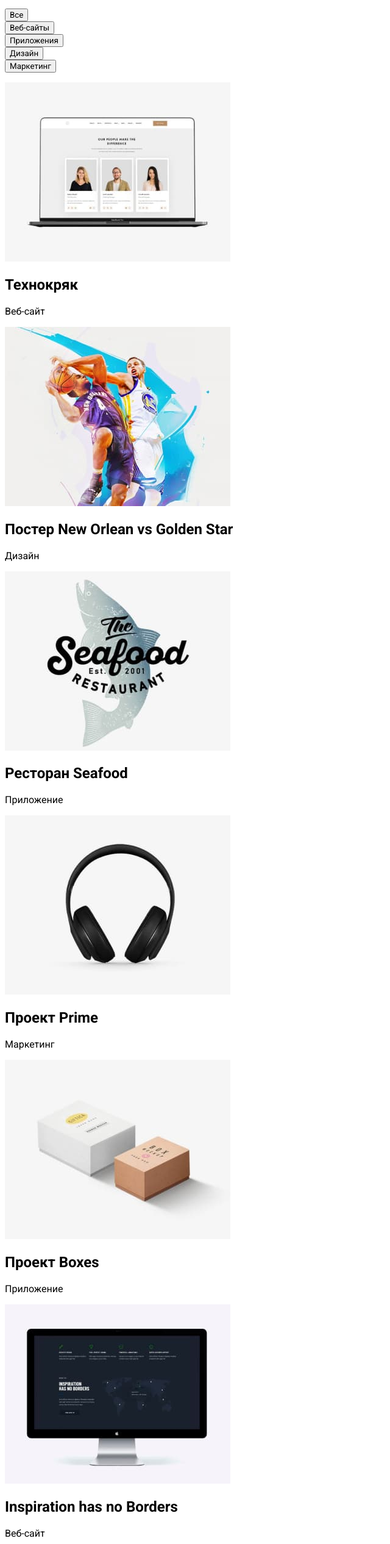
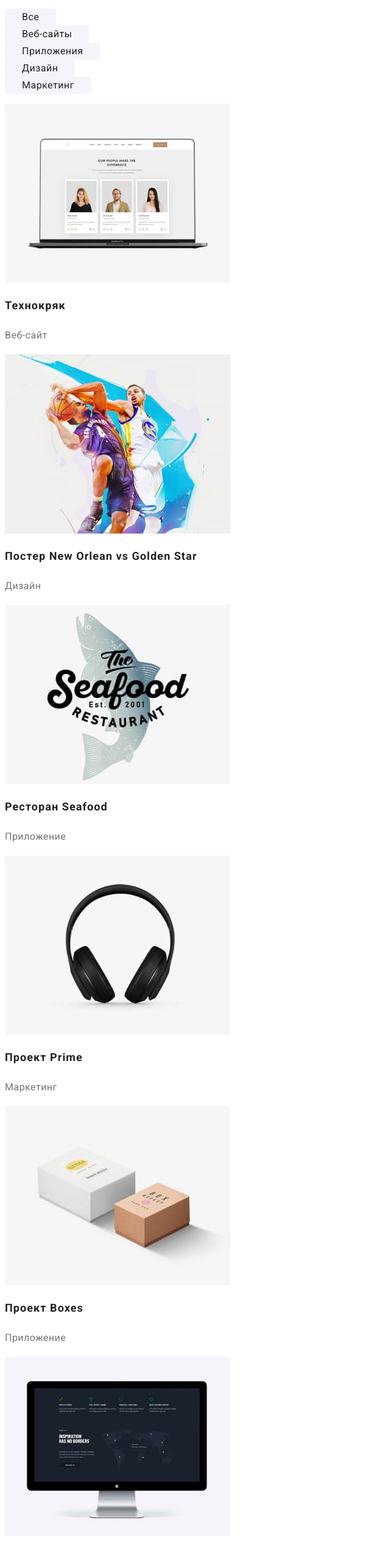
Before and after one commit to TarasGuzilov/goit-markup-hw-02, a plain HTML site: page portfolio.html in a window 1280 px wide. Shown: the part 168-2700 px from the top of the page at 61% size, without its empty margins (0-640 px from the left). Drawn offline with Linux system fonts and the light colour scheme.

Commit message:
CSS оформление страницы "Портфолио"

```diff
--- a/css/styles.css
+++ b/css/styles.css
@@ -27,7 +27,7 @@ footer {
 /* Logotype */
 .header-logo {
   font-family: Raleway, sans-serif;
-  font-weight: bold;
+  font-weight: 700;
   font-size: 26px;
   line-height: 1.19;
   letter-spacing: 0.03em;
@@ -78,14 +78,14 @@ footer {
 }
 .hero-button-text {
   color: #ffffff;
-  font-weight: bold;
+  font-weight: 700;
   font-size: 16px;
   line-height: 1.875;
 }
 
 /* Features section */
 .features-headings {
-  font-weight: bold;
+  font-weight: 700;
   font-size: 14px;
   line-height: 1.14;
   letter-spacing: 0.03em;
@@ -100,7 +100,7 @@ footer {
 
 /* What we are doing section */
 .webstudio-h2 {
-  font-weight: bold;
+  font-weight: 700;
   font-size: 36px;
   line-height: 1.17;
   text-align: center;
@@ -124,11 +124,48 @@ footer {
   letter-spacing: 0.03em;
 }
 
+/* Filters section */
+.filter-button {
+  background-color: #f5f4fa;
+  border-radius: 4px;
+  border: none;
+}
+.filter-button-text {
+  color: var(--title-text-color);
+  font-weight: 500;
+  font-size: 16px;
+  line-height: 1.63;
+  text-align: center;
+  letter-spacing: 0.03em;
+  padding: 6px 22px;
+}
+.filter-button:focus,
+.filter-button:hover {
+  background-color: var(--active-link-color);
+}
+.filter-button:hover .filter-button-text,
+.filter-button:focus .filter-button-text {
+  color: #ffffff;
+}
+.filter-project-name {
+  color: var(--title-text-color);
+  font-weight: 700;
+  font-size: 18px;
+  line-height: 2;
+  letter-spacing: 0.06em;
+}
+.filter-project-type {
+  color: var(--text-color);
+  font-size: 16px;
+  line-height: 30px;
+  letter-spacing: 0.03em;
+}
+
 /* Footer */
 .footer-logo {
   color: #ffffff;
   font-family: Raleway, sans-serif;
-  font-weight: bold;
+  font-weight: 700;
   font-size: 26px;
   line-height: 1.19;
   letter-spacing: 0.03em;
@@ -138,8 +175,8 @@ footer {
   font-size: 14px;
   line-height: 1.71;
   letter-spacing: 0.03em;
-  font-style: normal;
 }
 .footer-link {
   color: rgba(255, 255, 255, 0.6);
+  font-style: normal;
 }
--- a/portfolio.html
+++ b/portfolio.html
@@ -40,19 +40,24 @@
             <!--Filters-->
             <ul>
                 <li>
-                    <button type="button">Все</button>
+                    <button type="button" class="filter-button">
+                        <span class="filter-button-text">Все</span></button>
                 </li>
                 <li>
-                    <button type="button">Веб-сайты</button>
+                    <button type="button" class="filter-button">
+                        <span class="filter-button-text">Веб-сайты</span></button>
                 </li>
                 <li>
-                    <button type="button">Приложения</button>
+                    <button type="button" class="filter-button">
+                        <span class="filter-button-text">Приложения</span></button>
                 </li>
                 <li>
-                    <button type="button">Дизайн</button>
+                    <button type="button" class="filter-button">
+                        <span class="filter-button-text">Дизайн</span></button>
                 </li>
                 <li>
-                    <button type="button">Маркетинг</button>
+                    <button type="button" class="filter-button">
+                        <span class="filter-button-text">Маркетинг</span></button>
                 </li>
             </ul>
             <!--Filter's info-->
@@ -63,8 +68,8 @@
                     width="370"
                     height="294"
                     >
-                    <h2>Технокряк</h2>
-                    <p>Веб-сайт</p>
+                    <h2 class="filter-project-name">Технокряк</h2>
+                    <p class="filter-project-type">Веб-сайт</p>
                 </li>
                 <li>
                     <img src="./Images/portfolio/poster_new_orlean_vs_golden_star.jpg"
@@ -72,8 +77,8 @@
                     width="370"
                     height="294"
                     >
-                    <h2>Постер New Orlean vs Golden Star</h2>
-                    <p>Дизайн</p>
+                    <h2 class="filter-project-name">Постер New Orlean vs Golden Star</h2>
+                    <p class="filter-project-type">Дизайн</p>
                 </li>
                 <li>
                     <img src="./Images/portfolio/restaurant_seafood.jpg"
@@ -81,8 +86,8 @@
                     width="370"
                     height="294"
                     >
-                    <h2>Ресторан Seafood</h2>
-                    <p>Приложение</p>
+                    <h2 class="filter-project-name">Ресторан Seafood</h2>
+                    <p class="filter-project-type">Приложение</p>
                 </li>
                 <li>
                     <img src="./Images/portfolio/project_prime.jpg"
@@ -90,8 +95,8 @@
                     width="370"
                     height="294"
                     >
-                    <h2>Проект Prime</h2>
-                    <p>Маркетинг</p>
+                    <h2 class="filter-project-name">Проект Prime</h2>
+                    <p class="filter-project-type">Маркетинг</p>
                 </li>
                 <li>
                     <img src="./Images/portfolio/project_boxes.jpg"
@@ -99,8 +104,8 @@
                     width="370"
                     height="294"
                     >
-                    <h2>Проект Boxes</h2>
-                    <p>Приложение</p>
+                    <h2 class="filter-project-name">Проект Boxes</h2>
+                    <p class="filter-project-type">Приложение</p>
                 </li>
                 <li>
                     <img src="./Images/portfolio/inspiration.jpg"
@@ -108,8 +113,8 @@
                     width="370"
                     height="294"
                     >
-                    <h2>Inspiration has no Borders</h2>
-                    <p>Веб-сайт</p>
+                    <h2 class="filter-project-name">Inspiration has no Borders</h2>
+                    <p class="filter-project-type">Веб-сайт</p>
                 </li>
                 <li>
                     <img src="./Images/portfolio/edition_limited_edition.jpg"
@@ -117,8 +122,8 @@
                     width="370"
                     height="294"
                     >
-                    <h2>Издание Limited Edition</h2>
-                    <p>Дизайн</p>
+                    <h2 class="filter-project-name">Издание Limited Edition</h2>
+                    <p class="filter-project-type">Дизайн</p>
                 </li>
                 <li>
                     <img src="./Images/portfolio/project_lab.jpg"
@@ -126,8 +131,8 @@
                     width="370"
                     height="294"
                     >
-                    <h2>Проект LAB</h2>
-                    <p>Маркетинг</p>
+                    <h2 class="filter-project-name">Проект LAB</h2>
+                    <p class="filter-project-type">Маркетинг</p>
                 </li>
                 <li>
                     <img src="./Images/portfolio/growing_business.jpg"
@@ -135,8 +140,8 @@
                     width="370"
                     height="294"
                     >
-                    <h2>Growing Business</h2>
-                    <p>Приложение</p>
+                    <h2 class="filter-project-name">Growing Business</h2>
+                    <p class="filter-project-type">Приложение</p>
                 </li>
             </ul>
         </section>
```
